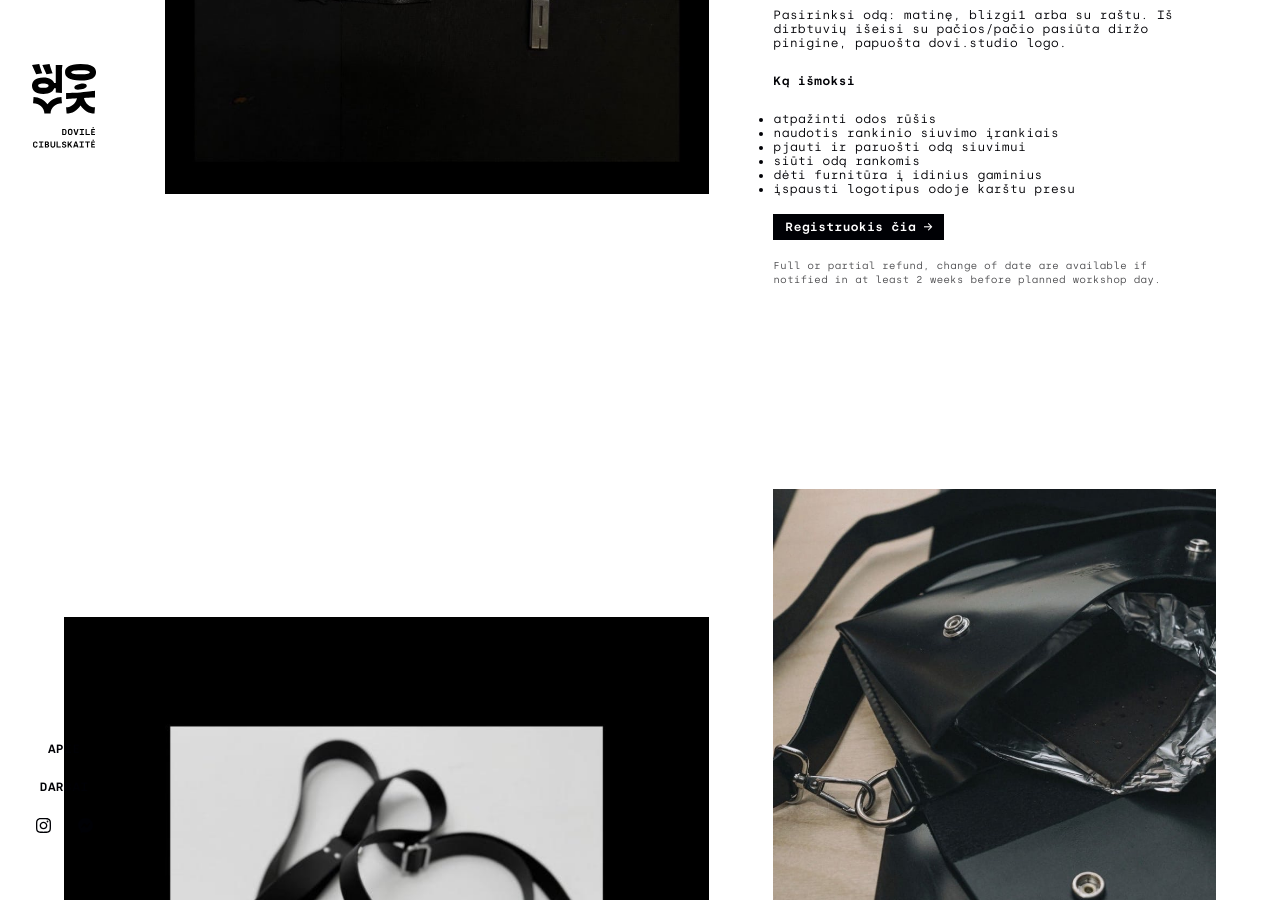
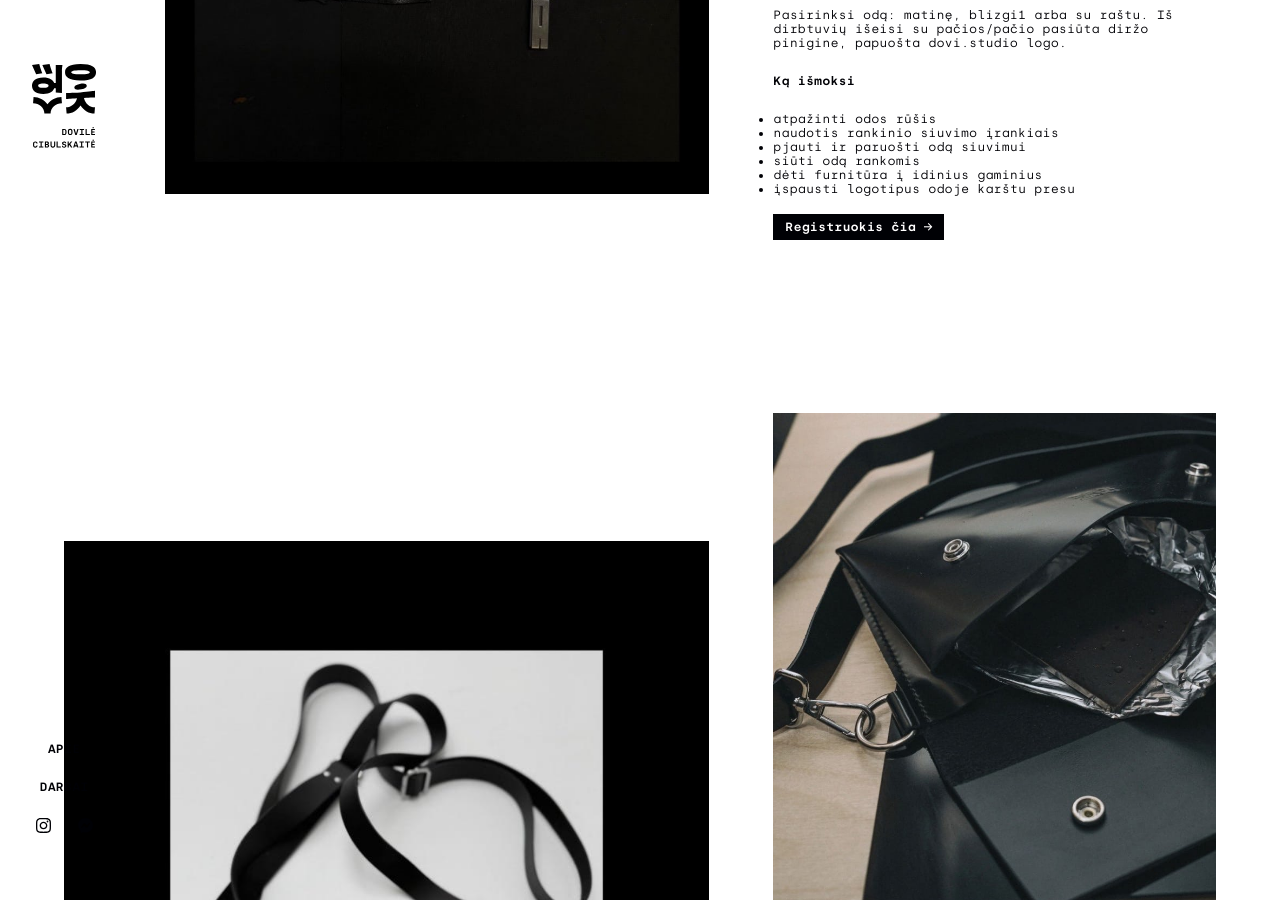
Before and after one commit to arzatskis/cibulskaite.lt, a Jekyll site: the page built from _workshops/02-beltbag-workshop.md, in a window 1280 px wide and 900 px high, scrolled down 550 px. Built offline with Jekyll 4.4.1, drawn with Linux system fonts in a browser that asks for light colours.

Commit message:
Make refund note optional

```diff
--- a/_includes/get.html
+++ b/_includes/get.html
@@ -5,9 +5,11 @@
     <a href="{{ page.checkout }}" data-cta>
       <strong>{{ page.cta | default: "Book your slot here →" }}</strong>
     </a>
+    {% if page.refundable %}
     <p>
       <small>Full or partial refund, change of date are available if notified in at least 2 weeks before planned workshop day.</small>
     </p>
+    {% endif %}
   </p>
   {% else %}
   <p>
```
Also changed, not shown: _workshops/02-beltbag-workshop.md (+1 -0 lines).
